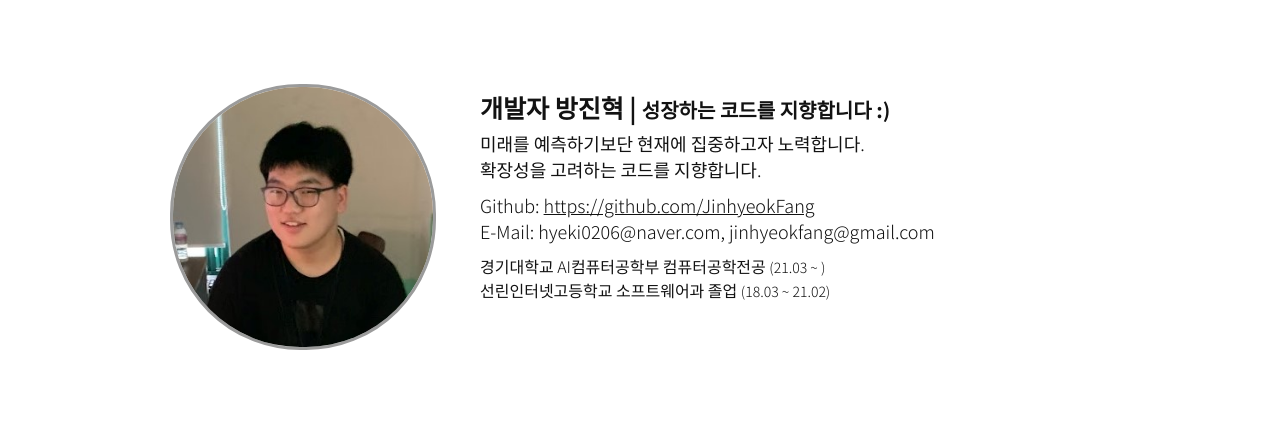
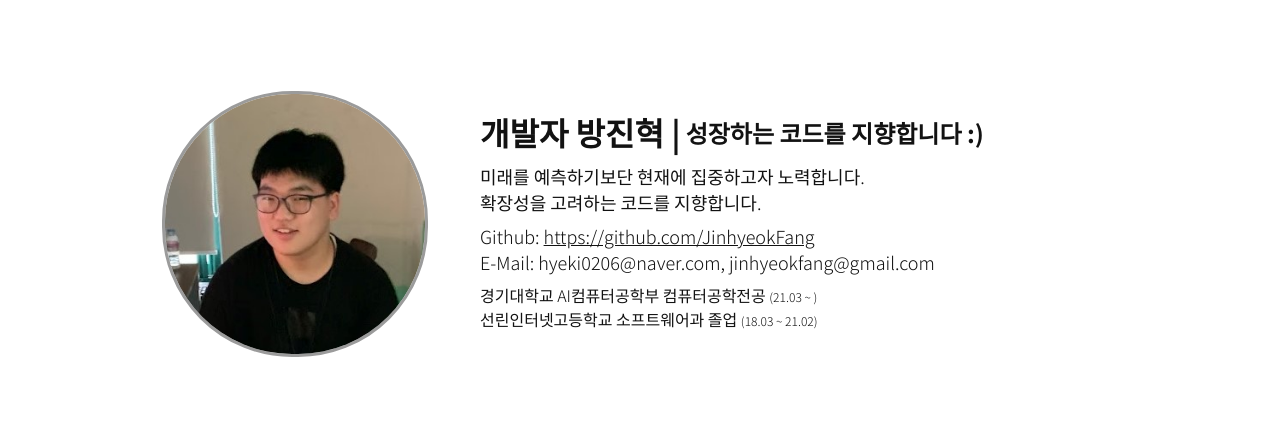
Before and after one commit to JinhyeokFang/Profile, a Next.js app: page / in a window 1280 px wide. Shown: the top 427 px of the page. Built offline with nearby package versions, Linux system fonts and the light colour scheme.

Commit message:
update layout

```diff
--- a/src/styles/profile.module.css
+++ b/src/styles/profile.module.css
@@ -2,10 +2,14 @@
     width: calc(100% - 40px);
     display: flex;
     justify-content: space-between;
+    align-items: center;
     padding: 20px 10px;
 }
 
 .imageSection {
+    display: flex;
+    justify-content: center;
+    align-items: center;
     width: 290px;
     height: 280px;
 }
@@ -27,20 +31,26 @@
 }
 
 .infoSection > div {
-    padding: 5px 0;
+    padding-bottom: 8px;
+}
+
+.link {
+    word-wrap: break-word;
 }
 
 .name {
-    font-size: 25px;
-    padding-bottom: 5px;
+    display: flex;
+    align-items: center;
+    font-size: 32px;
+    padding-bottom: 8px;
 }
 
 .name span {
-    display: inline-block;
+    display: block;
 }
 
 .catchword {
-    font-size: 20px;
+    font-size: 24px;
     margin-left: 5px;
 }
 
@@ -49,7 +59,7 @@
 }
 
 .studyPeriod {
-    font-size: 14px;
+    font-size: 12px;
 }
 
 @media (max-width: 860px) {
@@ -64,6 +74,12 @@
     }
 }
 
+@media (max-width: 620px) {
+    .name {
+        flex-direction: column;
+    }
+}
+
 @media (max-width: 500px) {
     .catchword {
         margin: 0;
--- a/src/styles/project.module.css
+++ b/src/styles/project.module.css
@@ -43,7 +43,7 @@ body[data-theme='dark'] .project:focus {
     .project {
         flex-direction: column;
         align-items: center;
-        width: 100%;
+        width: calc(100% - 20px);
     }
 
     .name {
--- a/src/styles/sections.module.css
+++ b/src/styles/sections.module.css
@@ -17,6 +17,11 @@
     padding: 10px 0;
 }
 
+.imageSection .image {
+    width: 100%;
+    height: calc(100% / 16 * 9);
+}
+
 .infoSection {
     padding: 0 8px;
     width: 100%;
@@ -24,6 +29,10 @@
 
 .infoSection > div {
     padding: 5px 0;
+}
+
+.link {
+    word-wrap: break-word;
 }
 
 .tag {
@@ -72,6 +81,10 @@
     max-height: 500px;
 }
 
+.description {
+    word-wrap: break-word;
+}
+
 @media (max-width: 860px) {
     .wrapper {
         flex-direction: column;
```
